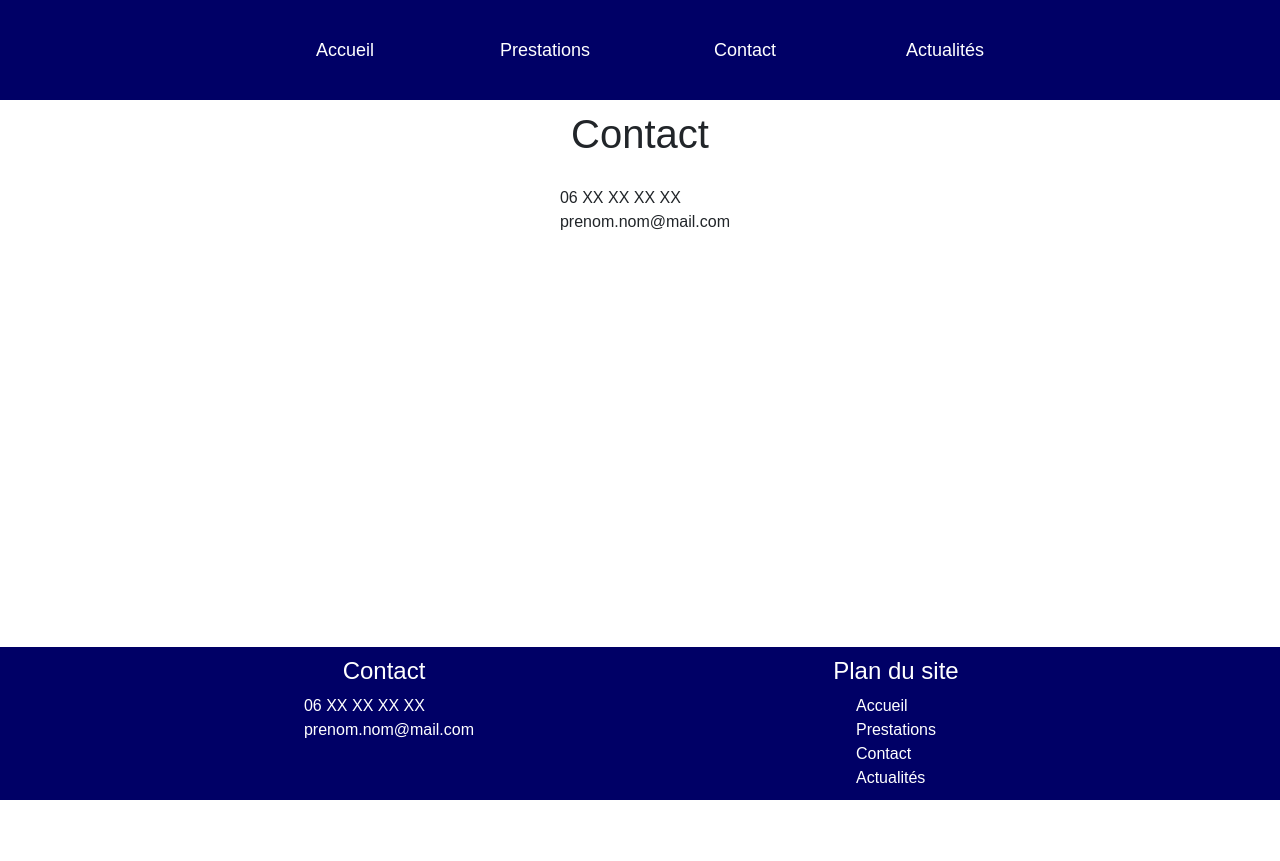
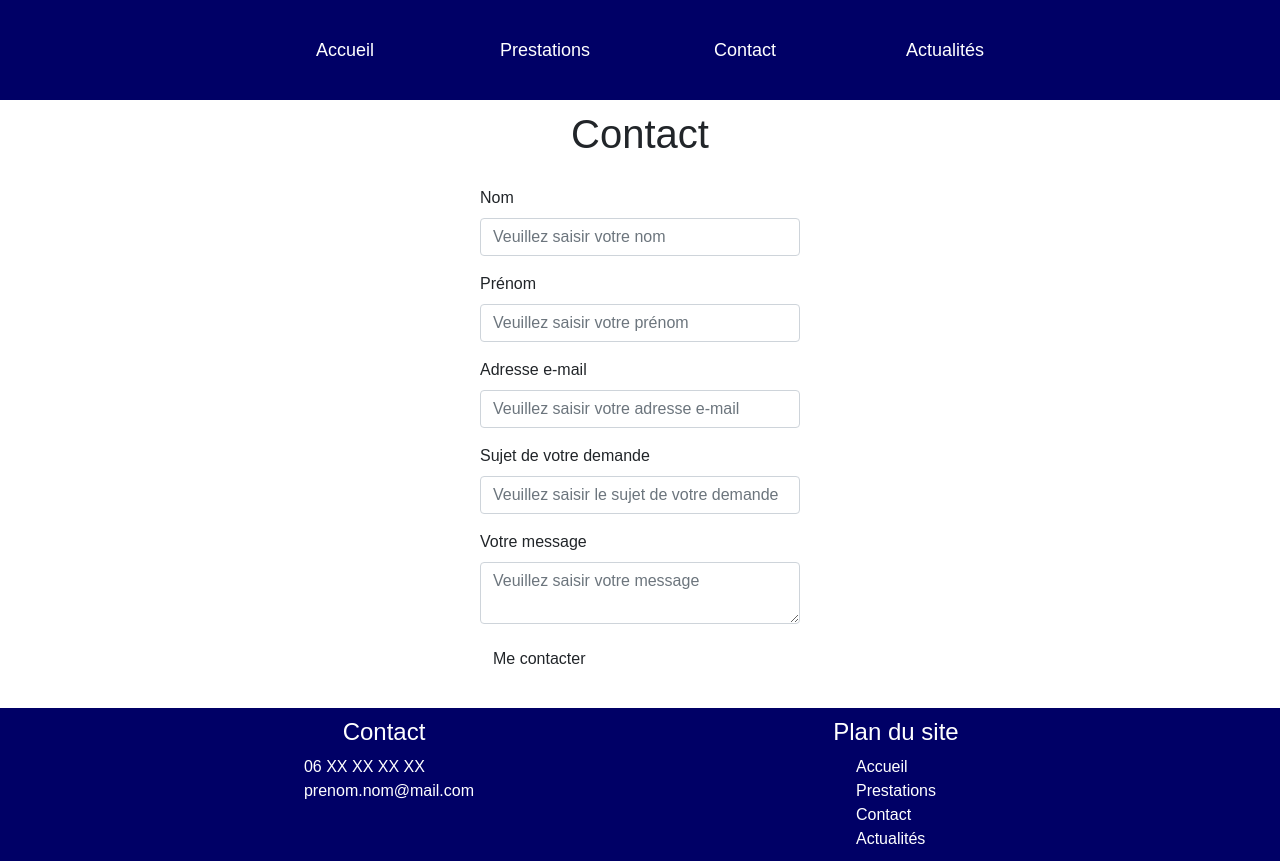
Before and after one commit to alxuy/NomadeNumerique, a React (Create React App) app: page /contact in a window 1280 px wide. Before the commit the page ends 800 px from the top, so only its background shows below. Built offline with nearby package versions, Linux system fonts and the light colour scheme.

Commit message:
add form to contact page

```diff
--- a/src/Contact.js
+++ b/src/Contact.js
@@ -1,19 +1,95 @@
 import React from 'react';
-import {Glyphicon} from 'react-bootstrap';
+import {Button, ControlLabel, FormControl, FormGroup} from 'react-bootstrap';
 
-const Contact = () => {
+class Contact extends React.Component {
+    constructor(props) {
+        super(props);
+        this.state = {
+            nom: '',
+            prenom: '',
+            mail: '',
+            sujet: '',
+            texte: '',
+            message: ''
+        };
+    }
+
+    handleChange = (e, field) => {
+        this.setState({[field]: e.target.value});
+    };
+
+    onClick = () => {
+        let message = 'Votre message a bien été envoyé';
+        for (let key in this.state) {
+            if (this.state[key] === '') {
+                message = 'Veuillez remplir tous les champs';
+            }
+        }
+        this.setState({message});
+    };
+
+    render() {
+        let color = 'red';
+        if (this.state.message === 'Votre message a bien été envoyé') {
+            color = 'green';
+        }
         return <div>
             <div style={{display: 'flex', justifyContent: 'center'}}>
                 <div style={{width: '1024px', minWidth: '320px', padding: '10px'}}>
                     <h1 style={{textAlign: 'center'}}>Contact</h1>
                     <div style={{display: 'flex', justifyContent: 'center'}}>
-                    <div style={{width: '320px', marginTop: '20px'}}>
+                        <div style={{marginTop: '20px'}}>
                             <div style={{display: 'flex', justifyContent: 'center'}}>
-                            <div>
-                                <span><Glyphicon glyph='earphone'
-                                                 style={{marginRight: '10px'}}/>06 XX XX XX XX</span><br/>
-                                <span><Glyphicon glyph='envelope'
-                                                 style={{marginRight: '10px'}}/>prenom.nom@mail.com</span>
+                                <div style={{width: '320px'}}>
+                                    <form style={{marginBottom: '20px'}}>
+                                        <FormGroup>
+                                            <ControlLabel>Nom</ControlLabel>
+                                            <FormControl
+                                                type="text"
+                                                value={this.state.nom}
+                                                placeholder="Veuillez saisir votre nom"
+                                                onChange={(e) => this.handleChange(e, 'nom')}
+                                            />
+                                        </FormGroup>
+                                        <FormGroup>
+                                            <ControlLabel>Prénom</ControlLabel>
+                                            <FormControl
+                                                type="text"
+                                                value={this.state.prenom}
+                                                placeholder="Veuillez saisir votre prénom"
+                                                onChange={(e) => this.handleChange(e, 'prenom')}
+                                            />
+                                        </FormGroup>
+                                        <FormGroup>
+                                            <ControlLabel>Adresse e-mail</ControlLabel>
+                                            <FormControl
+                                                type="text"
+                                                value={this.state.mail}
+                                                placeholder="Veuillez saisir votre adresse e-mail"
+                                                onChange={(e) => this.handleChange(e, 'mail')}
+                                            />
+                                        </FormGroup>
+                                        <FormGroup>
+                                            <ControlLabel>Sujet de votre demande</ControlLabel>
+                                            <FormControl
+                                                type="text"
+                                                value={this.state.sujet}
+                                                placeholder="Veuillez saisir le sujet de votre demande"
+                                                onChange={(e) => this.handleChange(e, 'sujet')}
+                                            />
+                                        </FormGroup>
+                                        <FormGroup>
+                                            <ControlLabel>Votre message</ControlLabel>
+                                            <FormControl
+                                                componentClass="textarea"
+                                                value={this.state.texte}
+                                                placeholder="Veuillez saisir votre message"
+                                                onChange={(e) => this.handleChange(e, 'texte')}
+                                            />
+                                        </FormGroup>
+                                        <Button onClick={() => this.onClick()}>Me contacter</Button>
+                                    </form>
+                                    <span style={{color}}>{this.state.message}</span>
                                 </div>
                             </div>
                         </div>
@@ -21,6 +97,7 @@ const Contact = () => {
                 </div>
             </div>
         </div>;
-};
+    }
+}
 
 export default Contact;
```
Lines whose indentation alone changed are shown as unchanged.
